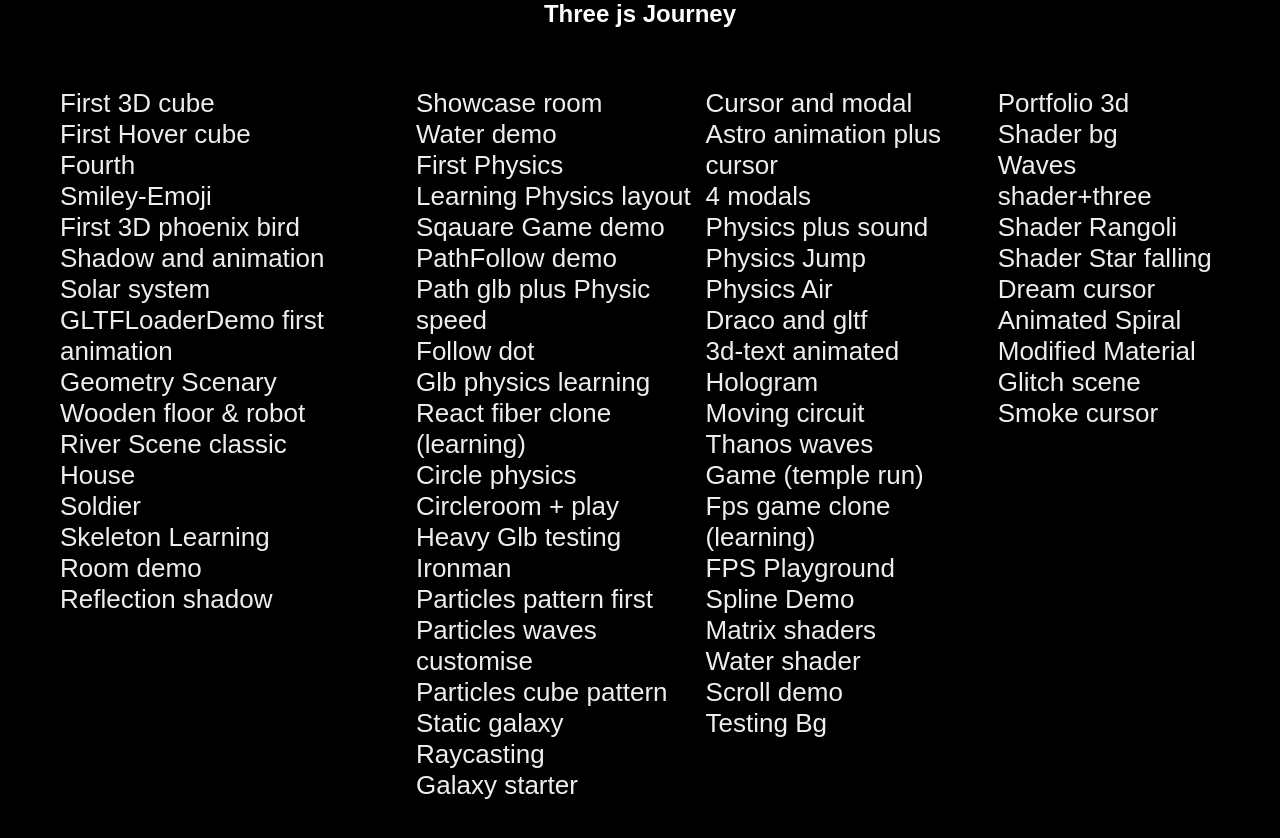
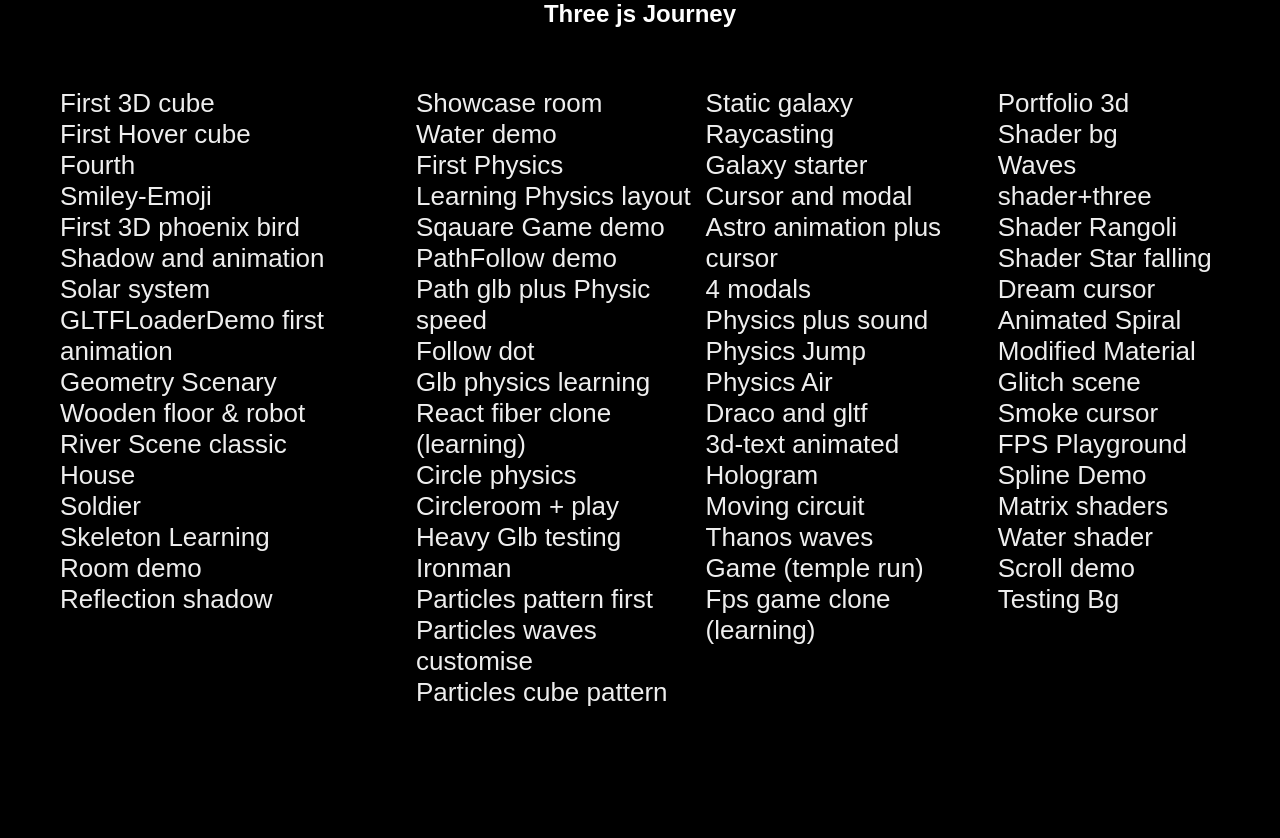
Before and after one commit to Jayesh2401/Threejs, a React (Create React App) app: page /Awwward in a window 1280 px wide. Shown: the top 838 px of the page. After the commit the page ends 800 px from the top, so only its background shows below. Built offline with nearby package versions, Linux system fonts and the light colour scheme.

Commit message:
Update App.js

```diff
--- a/src/App.js
+++ b/src/App.js
@@ -8,7 +8,6 @@
     <section>
     <h1 style={{display:"flex" , justifyContent:"center" , margin:"auto" , color:"white" }}>Three js Journey</h1>
     <div className="App">
-
       <div className="linkList">
       <Link to="/FirstDemo" target="_blank"> First 3D cube</Link>
         <Link to="/Second" target="_blank"> First Hover cube</Link>
@@ -44,11 +43,12 @@
         <Link to="/Testmicro" target="_blank"> Particles pattern first</Link>
         <Link to="/Testmicro2" target="_blank"> Particles waves customise</Link>
         <Link to="/TestSqauremixcro" target="_blank"> Particles cube pattern </Link>
-        <Link to="/Universe" target="_blank">Static galaxy</Link>
+      </div>
+
+      <div className="linkList">
+     <Link to="/Universe" target="_blank">Static galaxy</Link>
         <Link to="/Che" target="_blank">Raycasting</Link>
         <Link to="/Pattern" target="_blank">Galaxy starter</Link>
-      </div>
-      <div className="linkList">
        <Link to="/Astronut" target="_blank"> Cursor and modal</Link>
         <Link to="/Astromouse" target="_blank"> Astro animation plus cursor</Link>
         <Link to="/MindSpacerocket" target="_blank">4 modals</Link>
@@ -62,12 +62,6 @@
         <Link to="/Thanos" target="_blank">Thanos waves</Link>
         <Link to="/FollowGame" target="_blank">Game (temple run)</Link>
         <Link to="/Fpsgame" target="_blank"> Fps game clone (learning) </Link>
-        <Link to="/Playground" target="_blank">FPS Playground</Link>
-        <Link to="/Spline" target="_blank"> Spline Demo</Link>
-        <Link to="/Imagehover" target="_blank"> Matrix shaders</Link>
-        <Link to="/TestingShader" target="_blank"> Water shader</Link>
-        <Link to="/Thememind" target="_blank">Scroll demo</Link>
-        <Link to="/TestingBg" target="_blank"> Testing Bg</Link>
       </div>
       <div className="linkList">
         <Link to="/Awwward" target="_blank">Portfolio 3d</Link>
@@ -80,6 +74,12 @@
         <Link to="/ModifiedMaterial" target="_blank"> Modified Material</Link>
         <Link to="/Scene" target="_blank"> Glitch scene</Link>
         <Link to="/Smoke" target="_blank"> Smoke cursor</Link>
+   <Link to="/Playground" target="_blank">FPS Playground</Link>
+        <Link to="/Spline" target="_blank"> Spline Demo</Link>
+        <Link to="/Imagehover" target="_blank"> Matrix shaders</Link>
+        <Link to="/TestingShader" target="_blank"> Water shader</Link>
+        <Link to="/Thememind" target="_blank">Scroll demo</Link>
+        <Link to="/TestingBg" target="_blank"> Testing Bg</Link>
       </div>
     </div>
   </section>
```
